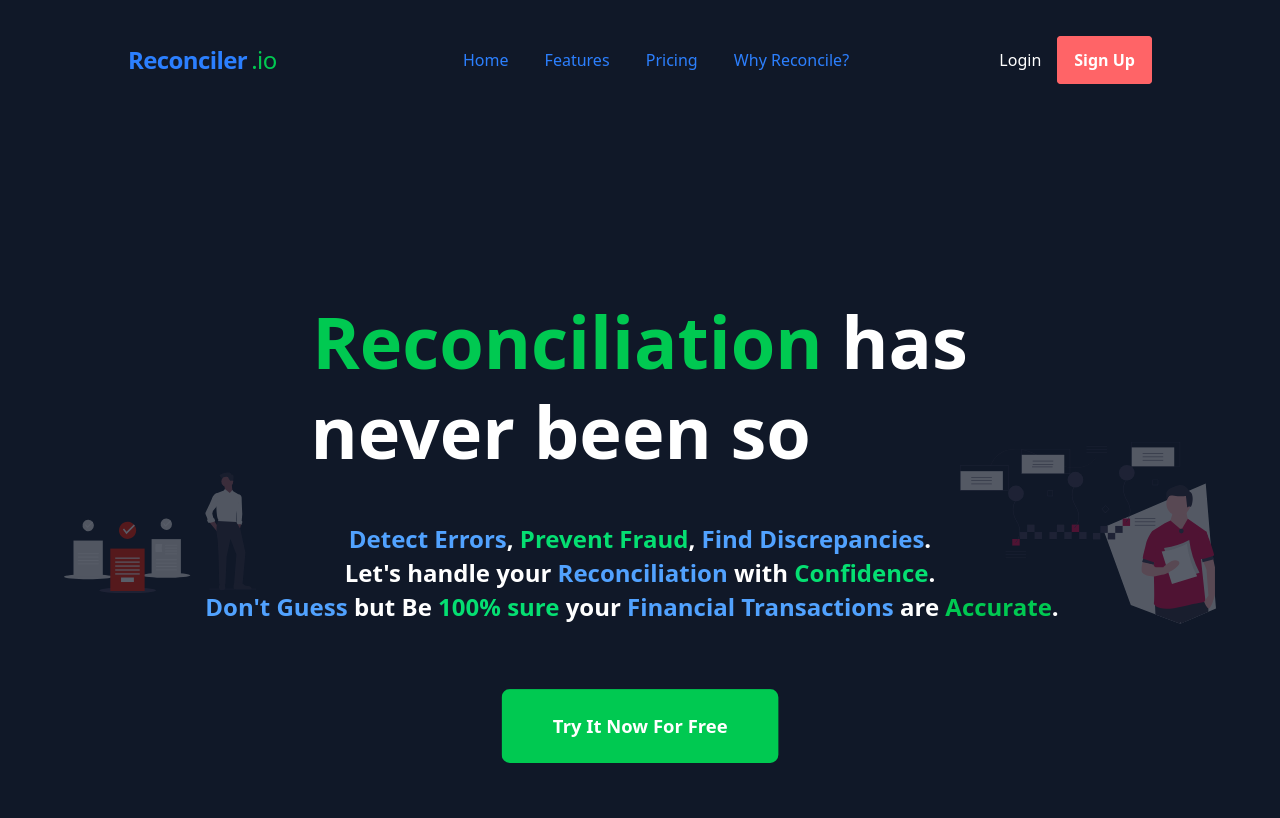
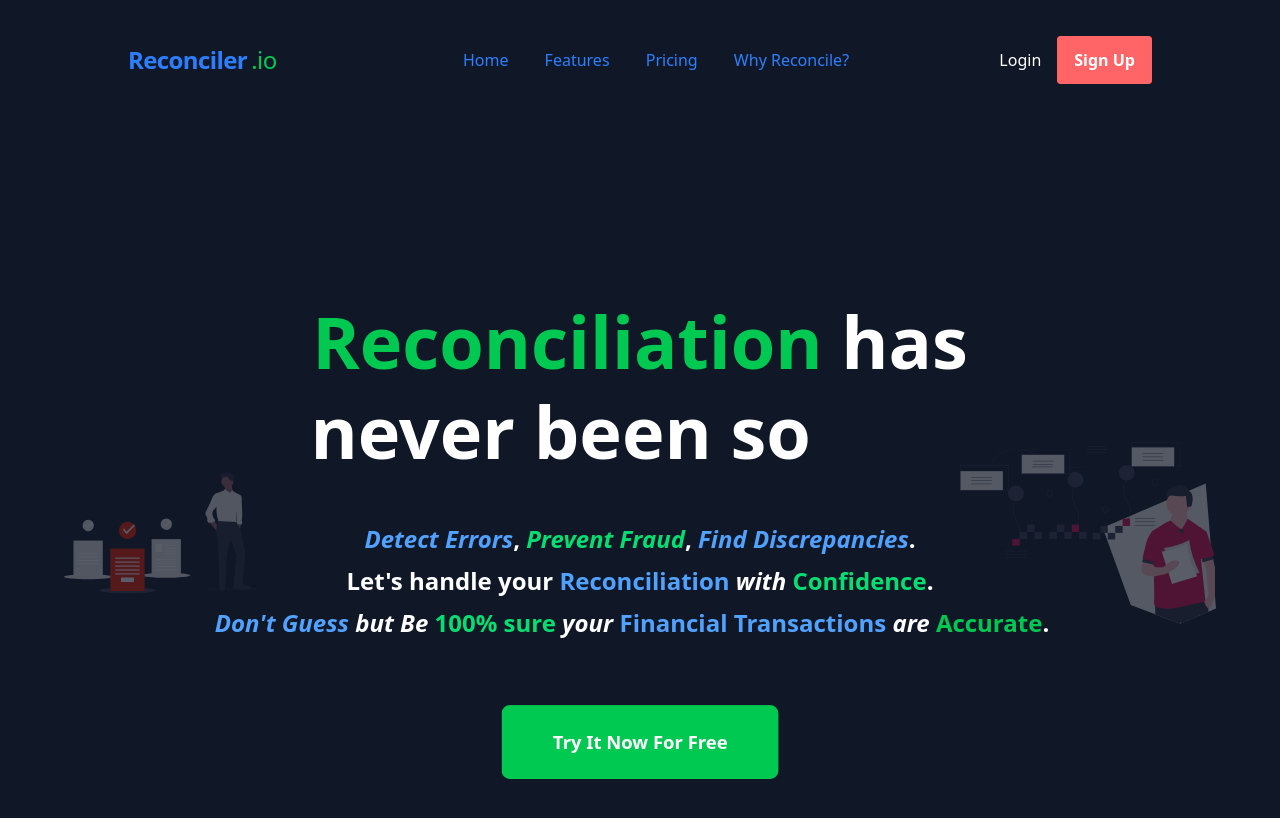
Before and after one commit to nkasozi/reconciler.io, a SvelteKit app: page / in a window 1280 px wide. Shown: the top 818 px of the page. Built offline with nearby package versions, Linux system fonts and the light colour scheme.

Commit message:
Enhance hero text with italics and layout tweaks
Added italic styling to key phrases and restructured the hero section text for improved emphasis and readability. Introduced spacing with divs to separate content and adjusted the sentence flow for clarity.

```diff
--- a/src/routes/+page.svelte
+++ b/src/routes/+page.svelte
@@ -57,14 +57,19 @@
 				<span
 					class="mr-4 text-xl font-semibold leading-tight sm:text-2xl md:text-2xl lg:text-2xl xl:text-2xl"
 				>
-					<span class="text-blue-400">Detect Errors</span>,
-					<span class="text-green-400">Prevent Fraud</span>,
-					<span class="text-blue-400">Find Discrepancies</span>. <br />
-					Let's handle your <span class="font-bold text-blue-400">Reconciliation</span> with
+					<span class="italic text-blue-400">Detect Errors</span>,
+					<span class="italic text-green-400">Prevent Fraud</span>,
+					<span class="italic text-blue-400">Find Discrepancies</span>. <br />
+					<div class="my-2"></div>
+					<span>Let's handle your</span>
+					<span class="font-bold text-blue-400">Reconciliation</span>
+					<span class="italic">with</span>
 					<span class="font-bold text-green-400">Confidence</span>.<br />
-					<span class="text-blue-400">Don't Guess</span> but Be
+					<div class="my-2"></div>
+					<span class="italic text-blue-400">Don't Guess</span> <span class="italic">but Be</span>
 					<span class="font-extrabold text-green-400">100% sure</span>
-					your <span class="text-blue-400">Financial Transactions</span> are
+					<span class="italic">your</span> <span class="text-blue-400">Financial Transactions</span>
+					<span class="italic">are</span>
 					<span class="font-bold text-green-500">Accurate</span>. <br />
 				</span>
 			</div>
```
